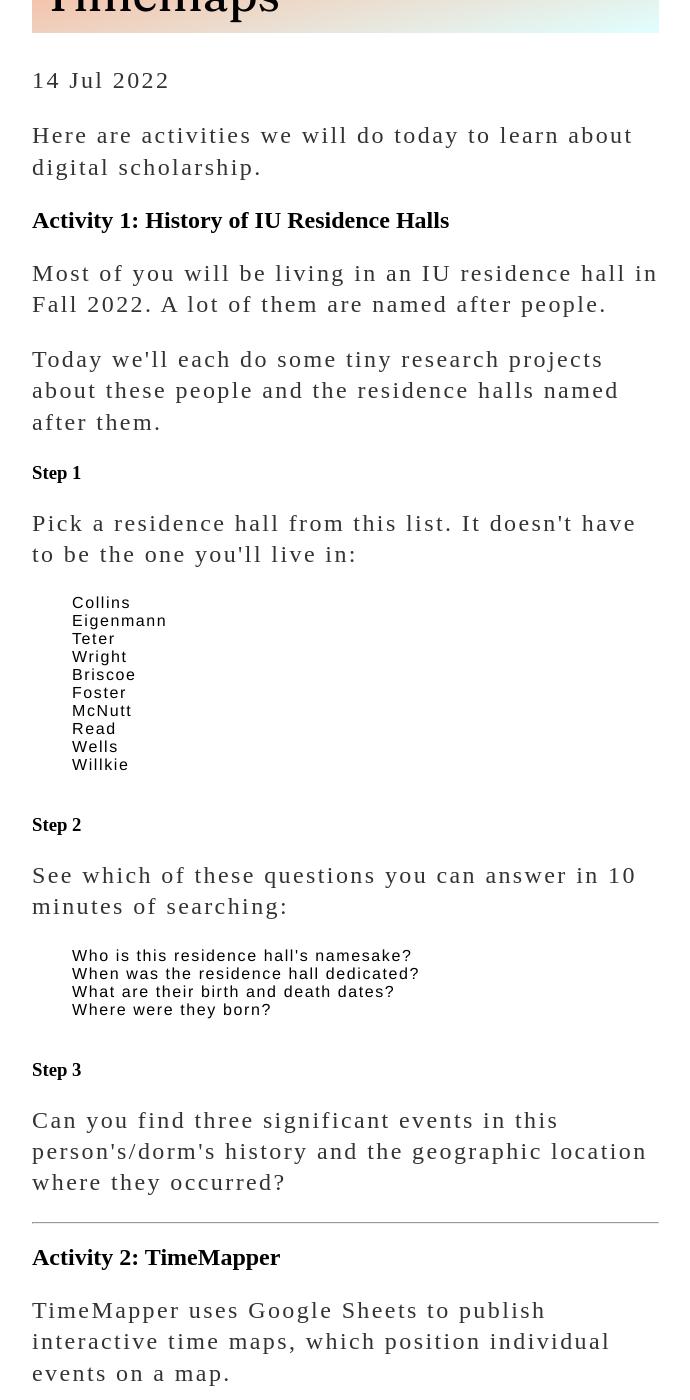
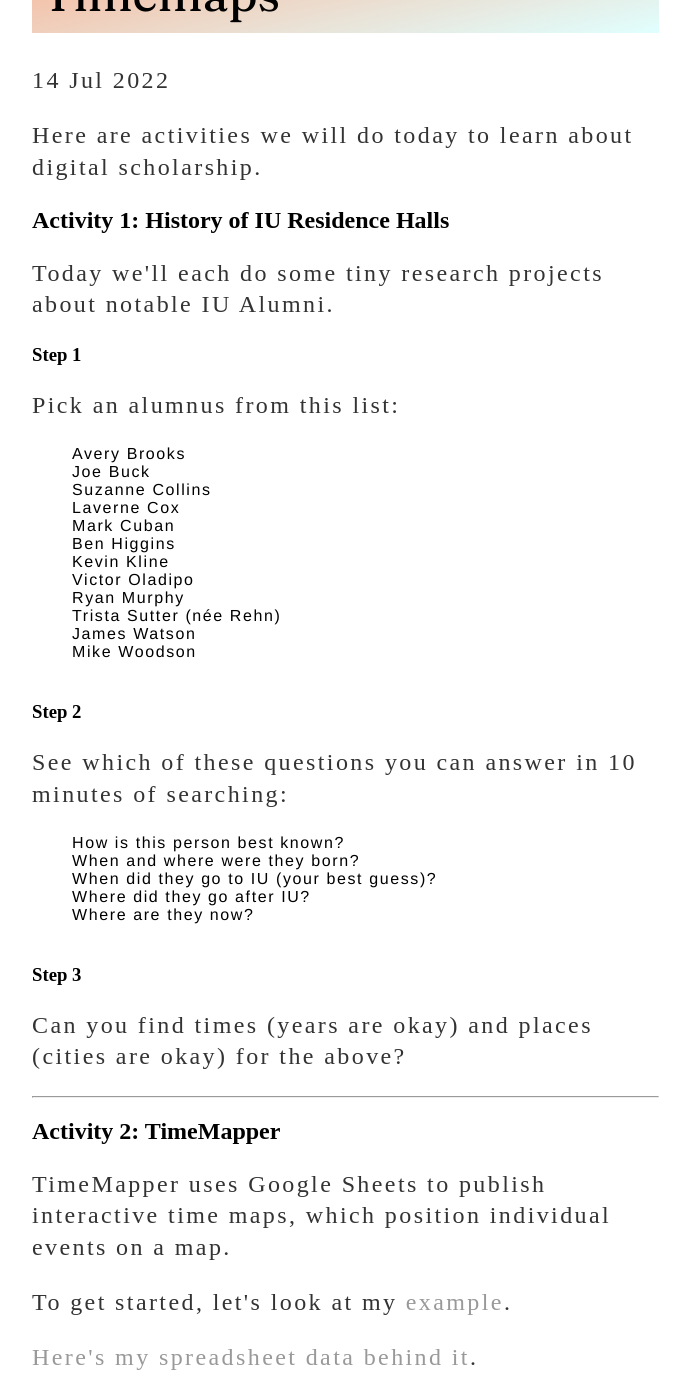
Before and after one commit to nhomenda/nhomenda.github.io, a Jekyll site: the page built from _posts/2022-07-14-testing-jekyll.md, in a window 1280 px wide and 1400 px high, scrolled down 223 px. Shown: the whole window, without its empty margins (160-850 px from the left). Built offline with Jekyll 4.4.1, drawn with Linux system fonts in a browser that asks for light colours.

Commit message:
Update 2022-07-14-testing-jekyll.md

```diff
--- a/_posts/2022-07-14-testing-jekyll.md
+++ b/_posts/2022-07-14-testing-jekyll.md
@@ -6,32 +6,34 @@ date: 2022-07-14
 <div class="blurb">
 	<p>Here are activities we will do today to learn about digital scholarship.</p>
   <h2>Activity 1: History of IU Residence Halls</h2>
-  <p>Most of you will be living in an IU residence hall in Fall 2022. A lot of them are named after people.</p>
-  <p>Today we'll each do some tiny research projects about these people and the residence halls named after them.</p>
+  <p>Today we'll each do some tiny research projects about notable IU Alumni.</p>
   <h3>Step 1</h3>
-  <p>Pick a residence hall from this list. It doesn't have to be the one you'll live in:</p>
+  <p>Pick an alumnus from this list:</p>
   <ul>
-    <li>Collins</li>
-    <li>Eigenmann</li>
-    <li>Teter</li>
-    <li>Wright</li>
-    <li>Briscoe</li>
-    <li>Foster</li>
-    <li>McNutt</li>
-    <li>Read</li>
-    <li>Wells</li>
-    <li>Willkie</li>
+    <li>Avery Brooks</li>
+    <li>Joe Buck</li>
+    <li>Suzanne Collins</li>
+    <li>Laverne Cox</li>
+    <li>Mark Cuban</li>
+    <li>Ben Higgins</li>
+    <li>Kevin Kline</li>
+    <li>Victor Oladipo</li>
+    <li>Ryan Murphy</li>
+    <li>Trista Sutter (née Rehn)</li>
+    <li>James Watson</li>
+    <li>Mike Woodson</li>
   </ul>
   <h3>Step 2</h3>
 	<p>See which of these questions you can answer in 10 minutes of searching:</p>
   <ul>
-    <li>Who is this residence hall's namesake?</li>
-    <li>When was the residence hall dedicated?</li>
-    <li>What are their birth and death dates?</li>
-    <li>Where were they born?</li>
+    <li>How is this person best known?</li>
+    <li>When and where were they born?</li>
+    <li>When did they go to IU (your best guess)?</li>
+    <li>Where did they go after IU?</li>
+    <li>Where are they now?</li>
   </ul>
 <h3>Step 3</h3>
-<p>Can you find three significant events in this person's/dorm's history and the geographic location where they occurred?</p>
+<p>Can you find times (years are okay) and places (cities are okay) for the above?</p>
 <hr/>
 <h2>Activity 2: TimeMapper</h2>
 <p>TimeMapper uses Google Sheets to publish interactive time maps, which position individual events on a map.</p>
```
